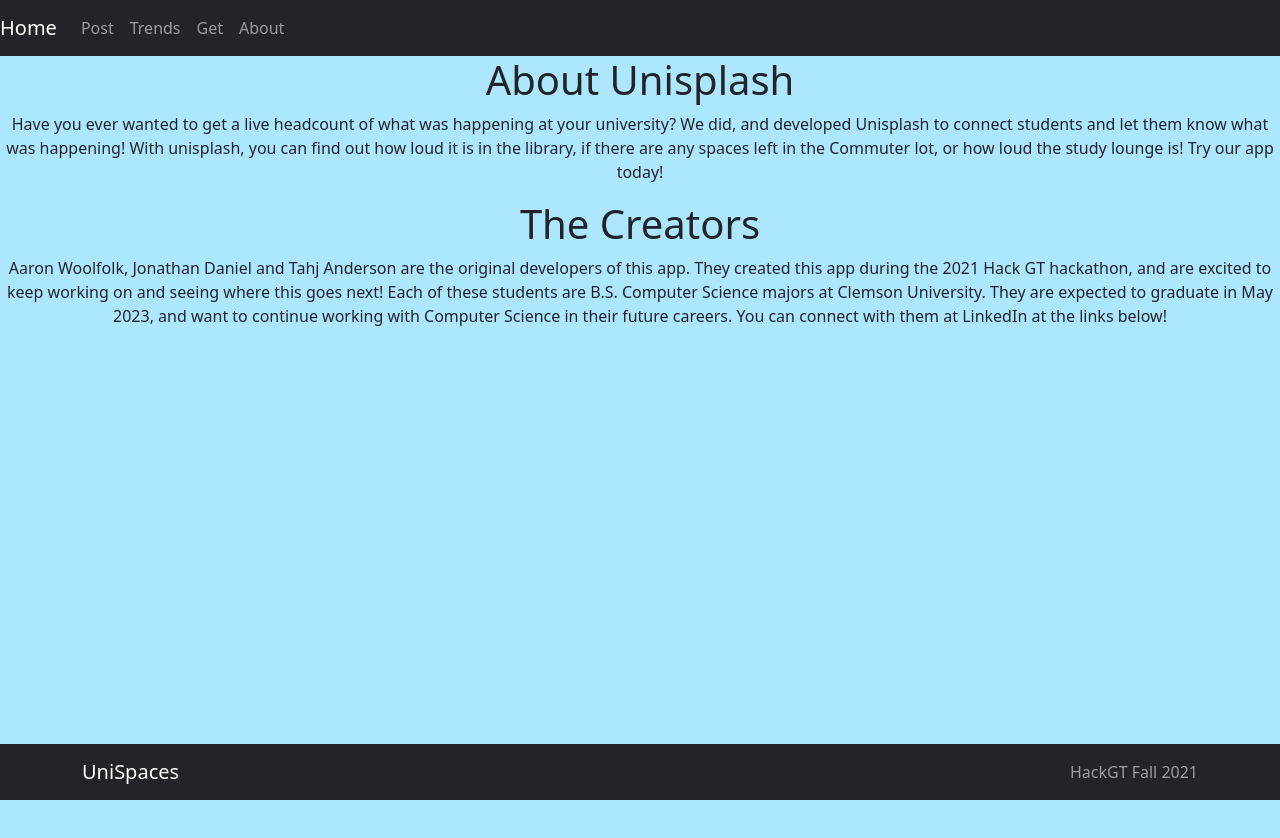
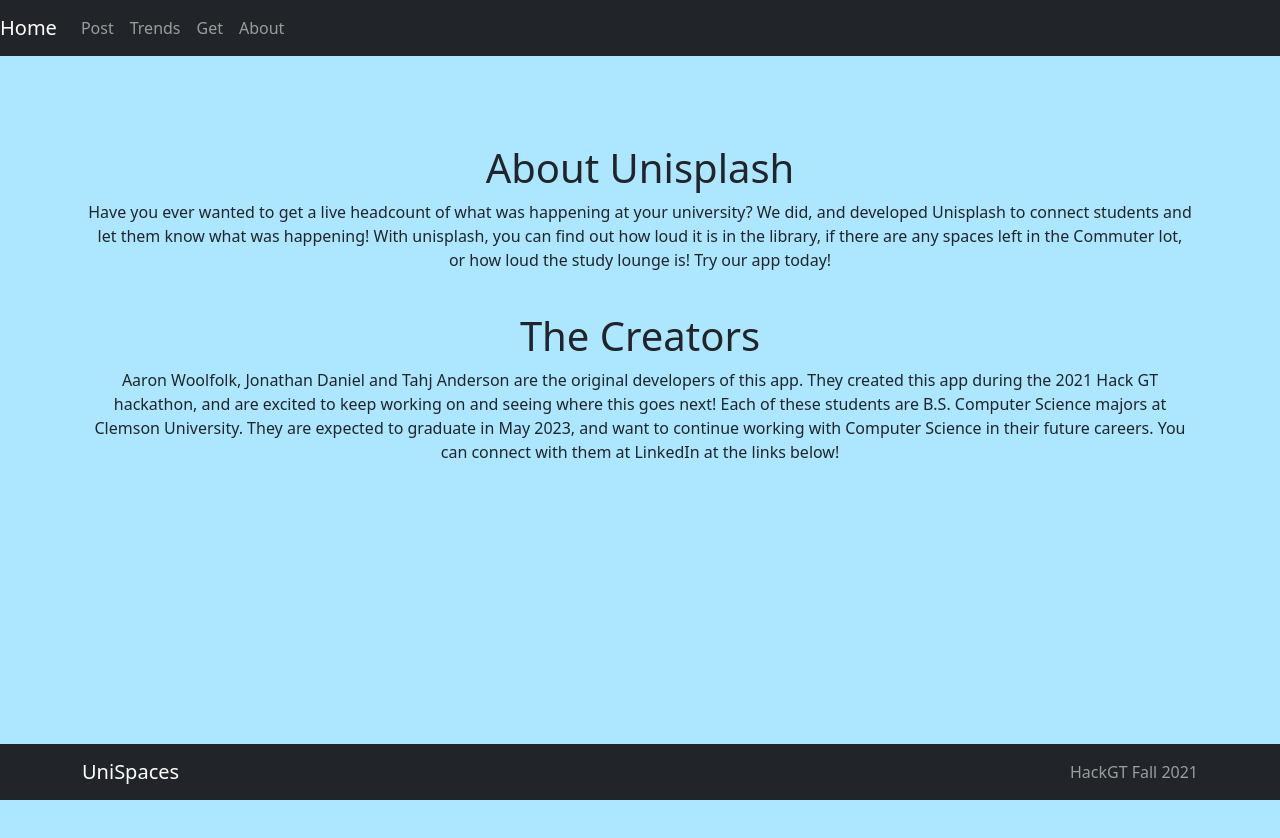
Before and after one commit to JDaniel41/UniSpaces, a React (Create React App) app in the folder client/: page /about in a window 1280 px wide. Shown: the top 838 px of the page. Built offline with nearby package versions, Linux system fonts and the light colour scheme; no server answers.

Commit message:
Minor Stying

```diff
--- a/client/src/components/AboutUs.js
+++ b/client/src/components/AboutUs.js
@@ -1,8 +1,9 @@
 import react from "react";
+import "../styles/About.css"
 
 export default function AboutUs() {
     return (
-        <div>
+        <div className="About">
             <h1>About Unisplash</h1>
             <p>
                 Have you ever wanted to get a live headcount of what was
@@ -12,7 +13,7 @@ export default function AboutUs() {
                 there are any spaces left in the Commuter lot, or how loud the
                 study lounge is! Try our app today!
             </p>
-
+            <br/>
             <h1>The Creators</h1>
             <p>
                 Aaron Woolfolk, Jonathan Daniel and Tahj Anderson are the
--- a/client/src/components/Trends.js
+++ b/client/src/components/Trends.js
@@ -1,4 +1,5 @@
 import React, {useEffect} from "react";
+import "../styles/Trends.css"
 import {useState} from "react";
 import InputForm from "./InputForm.js"
 import {
--- /dev/null
+++ b/client/src/styles/About.css
@@ -0,0 +1,3 @@
+.About{
+    margin: 5.5rem;
+}
--- a/client/src/styles/Trends.css
+++ b/client/src/styles/Trends.css
@@ -0,0 +1,3 @@
+.Trend{
+    margin: 3.5rem;
+}
```
